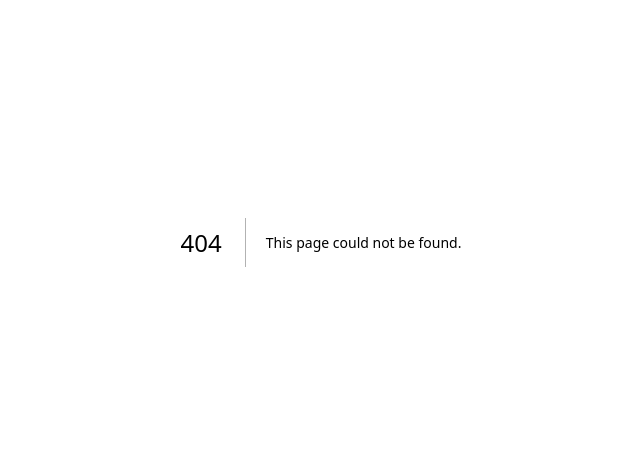
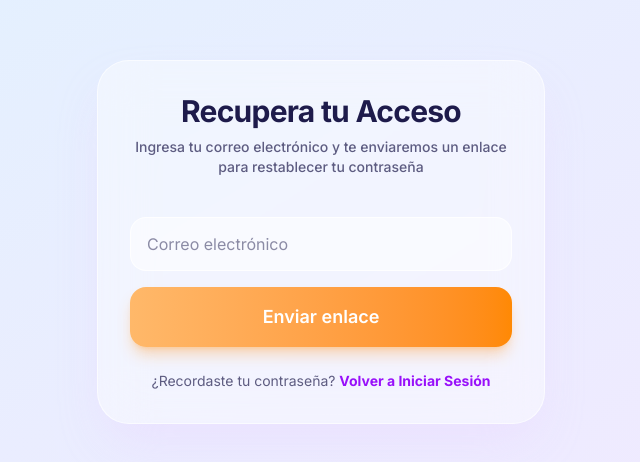
Before and after one commit to maverick0322/ReflectAI, a Next.js app in the folder reflectai/: page /recuperar in a window 1280 px wide. Before the commit this address had no page. Shown: the part 158-620 px from the top of the page, without its empty margins (319-959 px from the left). Built offline with nearby package versions, Linux system fonts and the light colour scheme.

Commit message:
refactor(ui):  accesibilidad en inputs, implementación de GlassCard y limpia de logs

```diff
--- a/reflectai/src/app/login/page.tsx
+++ b/reflectai/src/app/login/page.tsx
@@ -9,6 +9,7 @@ import Button from "@/components/ui/Button";
 import SocialButton from "@/components/ui/SocialButton";
 import CustomLink from "@/components/ui/CustomLink";
 import PasswordInput from "@/components/ui/PasswordInput";
+import GlassCard from "@/components/ui/GlassCard"; // Importamos GlassCard
 import { GoogleIcon } from "@/components/icons/GoogleIcon";
 import { FacebookIcon } from "@/components/icons/FacebookIcon";
 
@@ -17,13 +18,14 @@ export default function LoginPage() {
     resolver: zodResolver(loginSchema),
   });
 
-  const onSubmit = (data: LoginFormValues) => {
-    void data;
+  const onSubmit = async (_data: LoginFormValues) => {
+    // TODO: Integración con Supabase para iniciar sesión
+    // Nota de seguridad: Se omite intencionalmente el logging de 'data'
   };
 
   return (
     <main className="flex min-h-screen flex-col items-center justify-center p-6">
-      <div className="w-full max-w-md bg-white/40 backdrop-blur-xl border border-white/60 rounded-[2rem] p-8 shadow-2xl shadow-purple-200/50 flex flex-col gap-6">
+      <GlassCard>
         <header className="text-center space-y-2">
           <h1 className="text-4xl font-bold tracking-tight text-reflect-dark">ReflectAI</h1>
           <p className="text-reflect-dark/70 font-medium text-sm">Tu espacio seguro para la reflexión</p>
@@ -54,7 +56,7 @@ export default function LoginPage() {
         <footer className="text-center text-sm text-reflect-dark/70">
           ¿No tienes cuenta? <CustomLink href="/registro">Regístrate aquí</CustomLink>
         </footer>
-      </div>
+      </GlassCard>
     </main>
   );
 }
--- /dev/null
+++ b/reflectai/src/app/recuperar/page.tsx
@@ -0,0 +1,35 @@
+"use client";
+
+import Input from "@/components/ui/Input";
+import Button from "@/components/ui/Button";
+import CustomLink from "@/components/ui/CustomLink";
+import GlassCard from "@/components/ui/GlassCard";
+
+export default function RecoverPasswordPage() {
+  const onSubmit = (e: React.FormEvent) => {
+    e.preventDefault();
+    // TODO: Lógica de recuperación de contraseña para el backend (Supabase)
+  };
+
+  return (
+    <main className="flex min-h-screen flex-col items-center justify-center p-6">
+      <GlassCard>
+        <header className="text-center space-y-2">
+          <h1 className="text-3xl font-bold tracking-tight text-reflect-dark">Recupera tu Acceso</h1>
+          <p className="text-reflect-dark/70 font-medium text-sm">
+            Ingresa tu correo electrónico y te enviaremos un enlace para restablecer tu contraseña
+          </p>
+        </header>
+
+        <form onSubmit={onSubmit} className="flex flex-col gap-4 mt-4">
+          <Input type="email" placeholder="Correo electrónico" required />
+          <Button type="submit">Enviar enlace</Button>
+        </form>
+
+        <footer className="text-center text-sm text-reflect-dark/70">
+            ¿Recordaste tu contraseña? <CustomLink href="/login">Volver a Iniciar Sesión</CustomLink>
+        </footer>
+      </GlassCard>
+    </main>
+  );
+}
--- a/reflectai/src/app/registro/page.tsx
+++ b/reflectai/src/app/registro/page.tsx
@@ -9,6 +9,7 @@ import Button from "@/components/ui/Button";
 import SocialButton from "@/components/ui/SocialButton";
 import CustomLink from "@/components/ui/CustomLink";
 import PasswordInput from "@/components/ui/PasswordInput";
+import GlassCard from "@/components/ui/GlassCard"; // Importamos GlassCard
 import { GoogleIcon } from "@/components/icons/GoogleIcon";
 import { FacebookIcon } from "@/components/icons/FacebookIcon";
 
@@ -17,13 +18,13 @@ export default function RegisterPage() {
     resolver: zodResolver(registerSchema),
   });
 
-  const onSubmit = (_data: RegisterFormValues) => {
-    // TODO: Enviar los datos al servicio de registro sin exponer información sensible en logs del cliente.
+  const onSubmit = async (data: RegisterFormValues) => {
+    // TODO: Integración con Supabase para registrar usuario para el backend
   };
 
   return (
     <main className="flex min-h-screen flex-col items-center justify-center p-6 py-12">
-      <div className="w-full max-w-lg bg-white/40 backdrop-blur-xl border border-white/60 rounded-[2rem] p-8 shadow-2xl shadow-purple-200/50 flex flex-col gap-6">
+      <GlassCard className="max-w-lg">
         <header className="text-center space-y-2">
           <h1 className="text-4xl font-bold tracking-tight text-reflect-dark">Crear Cuenta</h1>
           <p className="text-reflect-dark/70 font-medium text-sm">Comienza tu viaje</p>
@@ -64,7 +65,7 @@ export default function RegisterPage() {
         <footer className="text-center text-sm text-reflect-dark/70">
           ¿Ya tienes cuenta? <CustomLink href="/login">Inicia sesión aquí</CustomLink>
         </footer>
-      </div>
+      </GlassCard>
     </main>
   );
 }
--- a/reflectai/src/components/ui/Input.tsx
+++ b/reflectai/src/components/ui/Input.tsx
@@ -1,20 +1,32 @@
-import React, { forwardRef } from 'react';
+import React, { forwardRef, useId } from 'react';
+
 interface InputProps extends React.InputHTMLAttributes<HTMLInputElement> {
   error?: string;
 }
 
 const Input = forwardRef<HTMLInputElement, InputProps>(
   ({ className = '', error, ...props }, ref) => {
+    const fallbackId = useId();
+    const id = props.id ?? fallbackId;
+    const errorId = `${id}-error`;
+
     return (
       <div className="flex flex-col gap-1 w-full">
         <input
           ref={ref}
+          id={id}
+          aria-invalid={!!error}
+          aria-describedby={error ? errorId : undefined}
           className={`w-full px-4 py-3.5 bg-white/50 border ${
             error ? 'border-red-500 focus:ring-red-400' : 'border-white/80 focus:ring-purple-400'
           } rounded-2xl text-reflect-dark placeholder:text-reflect-dark/50 focus:outline-none focus:ring-2 transition-all ${className}`}
           {...props}
         />
-        {error && <span className="text-xs text-red-500 font-medium ml-2">{error}</span>}
+        {error && (
+          <span id={errorId} className="text-xs text-red-500 font-medium ml-2 animate-in fade-in slide-in-from-top-1">
+            {error}
+          </span>
+        )}
       </div>
     );
   }
--- a/reflectai/src/components/ui/PasswordInput.tsx
+++ b/reflectai/src/components/ui/PasswordInput.tsx
@@ -24,11 +24,14 @@ const PasswordInput = forwardRef<HTMLInputElement, PasswordInputProps>(
           type="button"
           onClick={() => setShowPassword(!showPassword)}
           className={`absolute right-4 top-1/2 -translate-y-1/2 text-reflect-dark/50 hover:text-reflect-dark/90 transition-colors ${error ? '-mt-3' : ''}`}
+          aria-label={showPassword ? "Ocultar contraseña" : "Mostrar contraseña"}
+          aria-pressed={showPassword}
+          title={showPassword ? "Ocultar contraseña" : "Mostrar contraseña"}
         >
           {showPassword ? (
-             <svg className="w-5 h-5" fill="none" viewBox="0 0 24 24" stroke="currentColor"><path strokeLinecap="round" strokeLinejoin="round" strokeWidth={2} d="M15 12a3 3 0 11-6 0 3 3 0 016 0z" /><path strokeLinecap="round" strokeLinejoin="round" strokeWidth={2} d="M2.458 12C3.732 7.943 7.523 5 12 5c4.478 0 8.268 2.943 9.542 7-1.274 4.057-5.064 7-9.542 7-4.477 0-8.268-2.943-9.542-7z" /></svg>
+             <svg aria-hidden="true" className="w-5 h-5" fill="none" viewBox="0 0 24 24" stroke="currentColor"><path strokeLinecap="round" strokeLinejoin="round" strokeWidth={2} d="M15 12a3 3 0 11-6 0 3 3 0 016 0z" /><path strokeLinecap="round" strokeLinejoin="round" strokeWidth={2} d="M2.458 12C3.732 7.943 7.523 5 12 5c4.478 0 8.268 2.943 9.542 7-1.274 4.057-5.064 7-9.542 7-4.477 0-8.268-2.943-9.542-7z" /></svg>
           ) : (
-             <svg className="w-5 h-5" fill="none" viewBox="0 0 24 24" stroke="currentColor"><path strokeLinecap="round" strokeLinejoin="round" strokeWidth={2} d="M13.875 18.825A10.05 10.05 0 0112 19c-4.478 0-8.268-2.943-9.543-7a9.97 9.97 0 011.563-3.029m5.858.908a3 3 0 114.243 4.243M9.878 9.878l4.242 4.242M9.88 9.88l-3.29-3.29m7.532 7.532l3.29 3.29M3 3l3.59 3.59m0 0A9.953 9.953 0 0112 5c4.478 0 8.268 2.943 9.543 7a10.025 10.025 0 01-4.132 5.411m0 0L21 21" /></svg>
+             <svg aria-hidden="true" className="w-5 h-5" fill="none" viewBox="0 0 24 24" stroke="currentColor"><path strokeLinecap="round" strokeLinejoin="round" strokeWidth={2} d="M13.875 18.825A10.05 10.05 0 0112 19c-4.478 0-8.268-2.943-9.543-7a9.97 9.97 0 011.563-3.029m5.858.908a3 3 0 114.243 4.243M9.878 9.878l4.242 4.242M9.88 9.88l-3.29-3.29m7.532 7.532l3.29 3.29M3 3l3.59 3.59m0 0A9.953 9.953 0 0112 5c4.478 0 8.268 2.943 9.543 7a10.025 10.025 0 01-4.132 5.411m0 0L21 21" /></svg>
           )}
         </button>
       </div>
```
